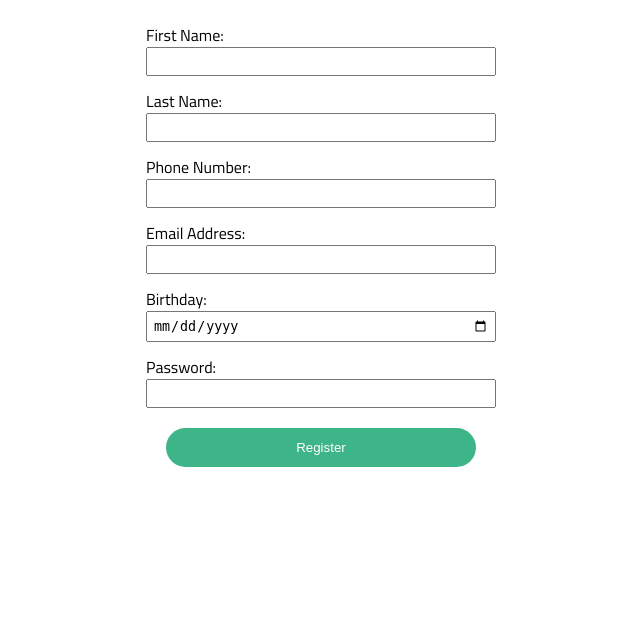
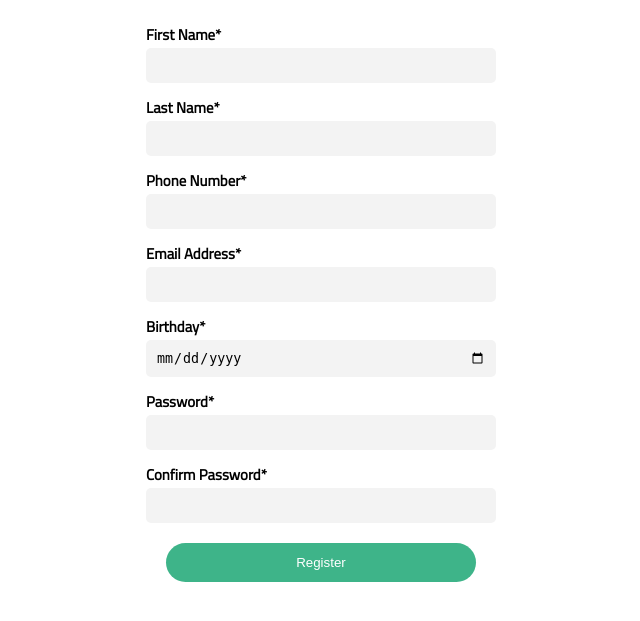
Before and after one commit to kfang00/merit-winter-project, a Flask app: page /signUp in a window 1280 px wide. Shown: the part 123-744 px from the top of the page, without its empty margins (319-959 px from the left). Run offline with Flask 2, Linux system fonts and the light colour scheme.

Commit message:
small edits in css and form

```diff
--- a/static/style.css
+++ b/static/style.css
@@ -52,11 +52,16 @@ body{
 }
 
 .signup-form label, .login-form label{
-  padding-top: 13px;
+  padding: 13px 0px 2px 0px;
+  font-weight: bold;
+  font-size: 0.93em;
 }
 
 .signup-form input, .login-form input{
-  padding: 5px;
+  padding: 10px;
+  border: none;
+  background-color: rgb(243, 243, 243);
+  border-radius: 5px;
 }
 
 .signup-form button, .login-form button {
--- a/templates/signup.html
+++ b/templates/signup.html
@@ -6,18 +6,20 @@
 
 {% block content %}
 <form class = "signup-form">
-    <label for = "fname">First Name:</label>
+    <label for = "fname">First Name*</label>
     <input type = "text" name = "fname" required>
-    <label for = "lname">Last Name:</label>
+    <label for = "lname">Last Name*</label>
     <input type = "text" name = "lname" required>
-    <label for = "phoneNum">Phone Number:</label>
+    <label for = "phoneNum">Phone Number*</label>
     <input type = "text" name = "phoneNum" required>
-    <label for = "email">Email Address:</label>
+    <label for = "email">Email Address*</label>
     <input type = "email" name = "email" required>
-    <label for = "bday">Birthday:</label>
+    <label for = "bday">Birthday*</label>
     <input type = "date" name = "bday" required>
-    <label for = "password">Password:</label>
+    <label for = "password">Password*</label>
     <input type = "password" name = "password" required>
+    <label for = "confirm-password">Confirm Password*</label>
+    <input type = "password" name = "confirm-password" required>
     <button type="submit">Register</button>
 </form>
 
```
